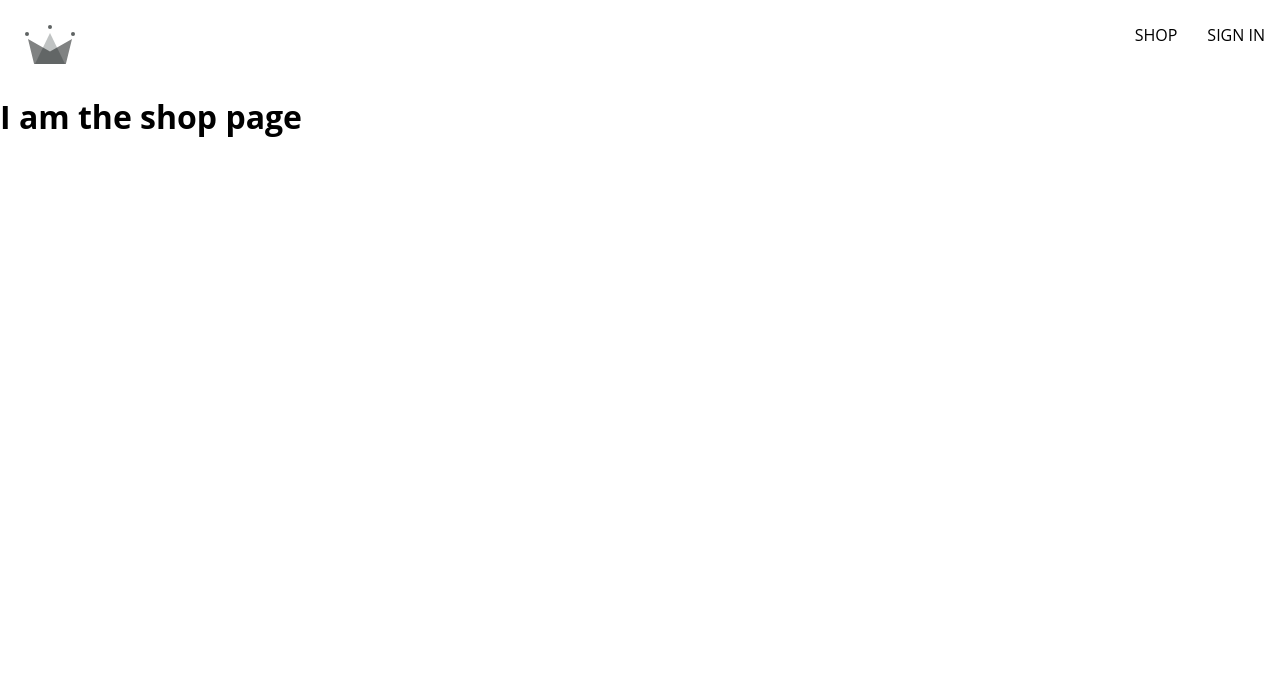
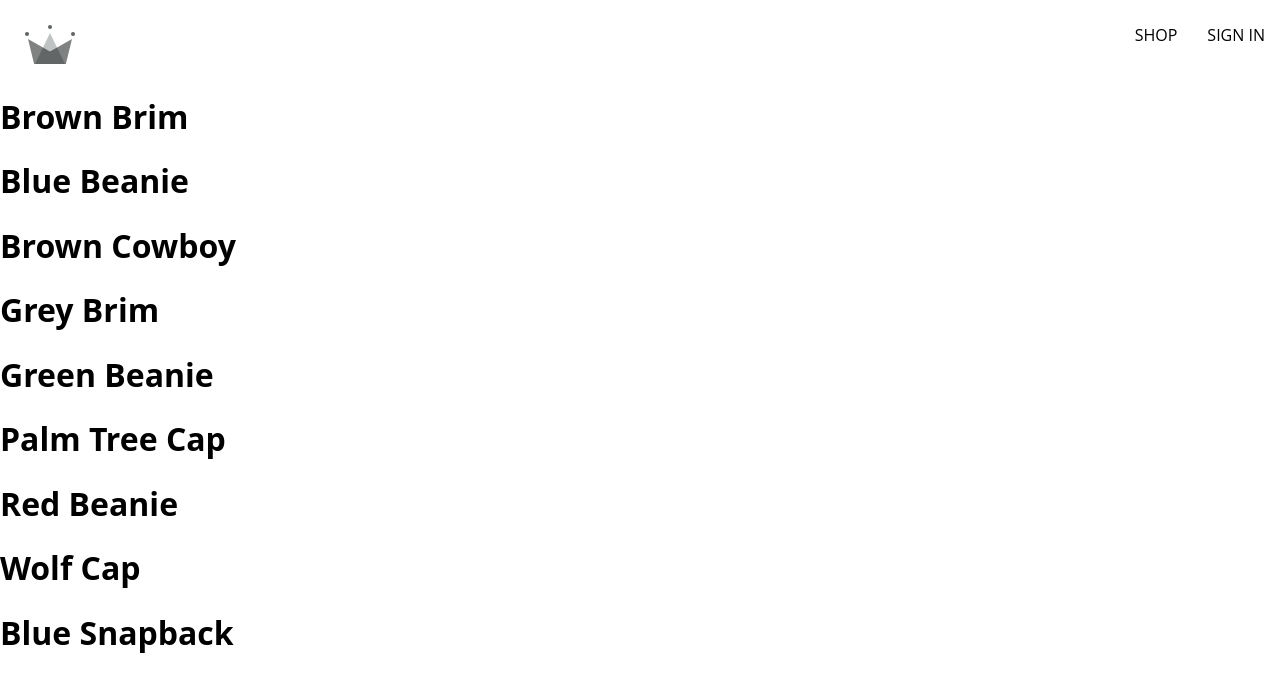
Before and after one commit to farisnizam/crwn-clothing, a React (Create React App) app: page /shop in a window 1280 px wide. Shown: the top 692 px of the page. Built offline with nearby package versions, Linux system fonts and the light colour scheme; no server answers; the HTML template or start-up script is replaced by a standard one.

Commit message:
Add products context for shop data

```diff
--- a/src/App.js
+++ b/src/App.js
@@ -3,10 +3,7 @@
 import Home from "./routes/home/home.component";
 import Navigation from "./routes/navigation/navigation.component";
 import Authentication from "./routes/authentication/authentication.component";
-
-const Shop = () => {
-  return <h1>I am the shop page</h1>;
-};
+import Shop from "./routes/shop/shop.component";
 
 const App = () => {
   return (
--- /dev/null
+++ b/src/components/contexts/products.context.jsx
@@ -0,0 +1,15 @@
+import { createContext, useState } from "react";
+import PRODUCTS from "../../shop-data.json";
+
+export const ProductsCotext = createContext({
+  products: [],
+});
+
+export const ProductsProvider = ({ children }) => {
+  const [products, setCurrentProducts] = useState(PRODUCTS);
+  const value = { products, setCurrentProducts };
+
+  return (
+    <ProductsCotext.Provider value={value}>{children}</ProductsCotext.Provider>
+  );
+};
--- a/src/index.js
+++ b/src/index.js
@@ -5,12 +5,15 @@
 import App from "./App";
 import reportWebVitals from "./reportWebVitals";
 import { UserProvider } from "./components/contexts/user.context";
+import { ProductsProvider } from "./components/contexts/products.context";
 
 ReactDOM.render(
   <React.StrictMode>
     <BrowserRouter>
       <UserProvider>
-        <App />
+        <ProductsProvider>
+          <App />
+        </ProductsProvider>
       </UserProvider>
     </BrowserRouter>
   </React.StrictMode>,
--- /dev/null
+++ b/src/routes/shop/shop.component.jsx
@@ -0,0 +1,18 @@
+import { useContext } from "react";
+import { ProductsCotext } from "../../components/contexts/products.context";
+
+const Shop = () => {
+  const { products } = useContext(ProductsCotext);
+  console.log(products);
+  return (
+    <div>
+      {products.map(({ id, name }) => (
+        <div key={id}>
+          <h1>{name}</h1>
+        </div>
+      ))}
+    </div>
+  );
+};
+
+export default Shop;
--- /dev/null
+++ b/src/shop-data.json
@@ -0,0 +1,56 @@
+[
+  {
+    "id": 1,
+    "name": "Brown Brim",
+    "imageUrl": "https://i.ibb.co/ZYW3VTp/brown-brim.png",
+    "price": 25
+  },
+  {
+    "id": 2,
+    "name": "Blue Beanie",
+    "imageUrl": "https://i.ibb.co/ypkgK0X/blue-beanie.png",
+    "price": 18
+  },
+  {
+    "id": 3,
+    "name": "Brown Cowboy",
+    "imageUrl": "https://i.ibb.co/QdJwgmp/brown-cowboy.png",
+    "price": 35
+  },
+  {
+    "id": 4,
+    "name": "Grey Brim",
+    "imageUrl": "https://i.ibb.co/RjBLWxB/grey-brim.png",
+    "price": 25
+  },
+  {
+    "id": 5,
+    "name": "Green Beanie",
+    "imageUrl": "https://i.ibb.co/YTjW3vF/green-beanie.png",
+    "price": 18
+  },
+  {
+    "id": 6,
+    "name": "Palm Tree Cap",
+    "imageUrl": "https://i.ibb.co/rKBDvJX/palm-tree-cap.png",
+    "price": 14
+  },
+  {
+    "id": 7,
+    "name": "Red Beanie",
+    "imageUrl": "https://i.ibb.co/bLB646Z/red-beanie.png",
+    "price": 18
+  },
+  {
+    "id": 8,
+    "name": "Wolf Cap",
+    "imageUrl": "https://i.ibb.co/1f2nWMM/wolf-cap.png",
+    "price": 14
+  },
+  {
+    "id": 9,
+    "name": "Blue Snapback",
+    "imageUrl": "https://i.ibb.co/X2VJP2W/blue-snapback.png",
+    "price": 16
+  }
+]
```
